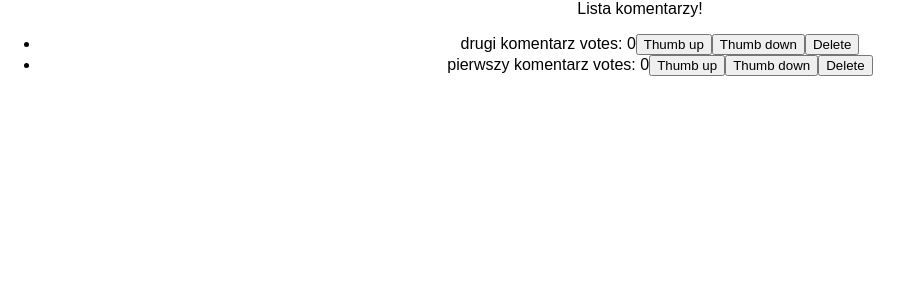
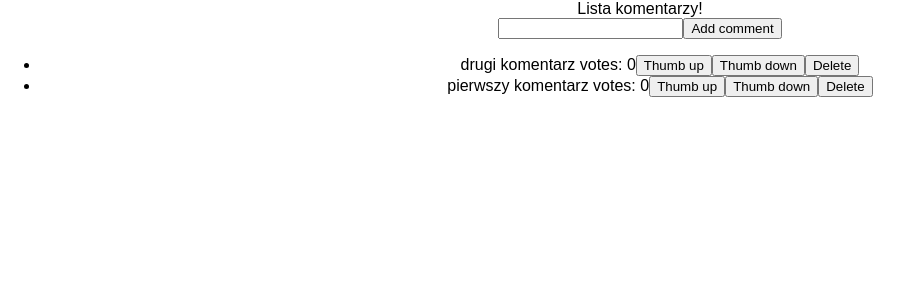
Before and after one commit to MariuszGalek/zadanie_19_7, a React (Create React App) app: page / in a window 1280 px wide. Shown: the top 300 px of the page, without its empty margins (0-912 px from the left). Built offline with nearby package versions, Linux system fonts and the light colour scheme.

Commit message:
Add AddComment function

```diff
--- /dev/null
+++ b/src/AddComment.js
@@ -0,0 +1,22 @@
+import React from "react";
+
+class AddComment extends React.Component {
+  onSubmitHandle(event) {
+    event.preventDefault();
+    if (this.refs.name.value) {
+      this.props.addComment(this.refs.name.value);
+      this.refs.name.value = "";
+    }
+  }
+
+  render() {
+    return (
+      <form onSubmit={this.onSubmitHandle.bind(this)}>
+        <input type="text" ref="name" />
+        <input type="submit" value="Add comment" />
+      </form>
+    );
+  }
+}
+
+export default AddComment;
--- /dev/null
+++ b/src/AddCommentContainer.js
@@ -0,0 +1,9 @@
+import { connect } from "react-redux";
+import { addComment } from "./actions";
+import AddComment from "./AddComment";
+
+const mapDispatchToProps = dispatch => ({
+	addComment: text => dispatch(addComment(text))
+});
+
+export default connect(null, mapDispatchToProps)(AddComment);
--- a/src/CommentsList.js
+++ b/src/CommentsList.js
@@ -1,6 +1,16 @@
 import React from 'react';
-import Comment from './CommentContainer';
+import CommentContainer from './CommentContainer';
+import AddCommentContainer from "./AddCommentContainer";
 
-const CommentsList = ({comments}) => <ul>{comments.map(comment => <Comment key={comment.id} {...comment}/>)}</ul>;
+const CommentsList = ({comments}) => (
+	<div>
+		<AddCommentContainer/>
+		<ul>
+			{comments.map(comment => (
+				<CommentContainer key={comment.id} {...comment}/>
+			))}
+		</ul>
+	</div>
+);
 
 export default CommentsList;
```
